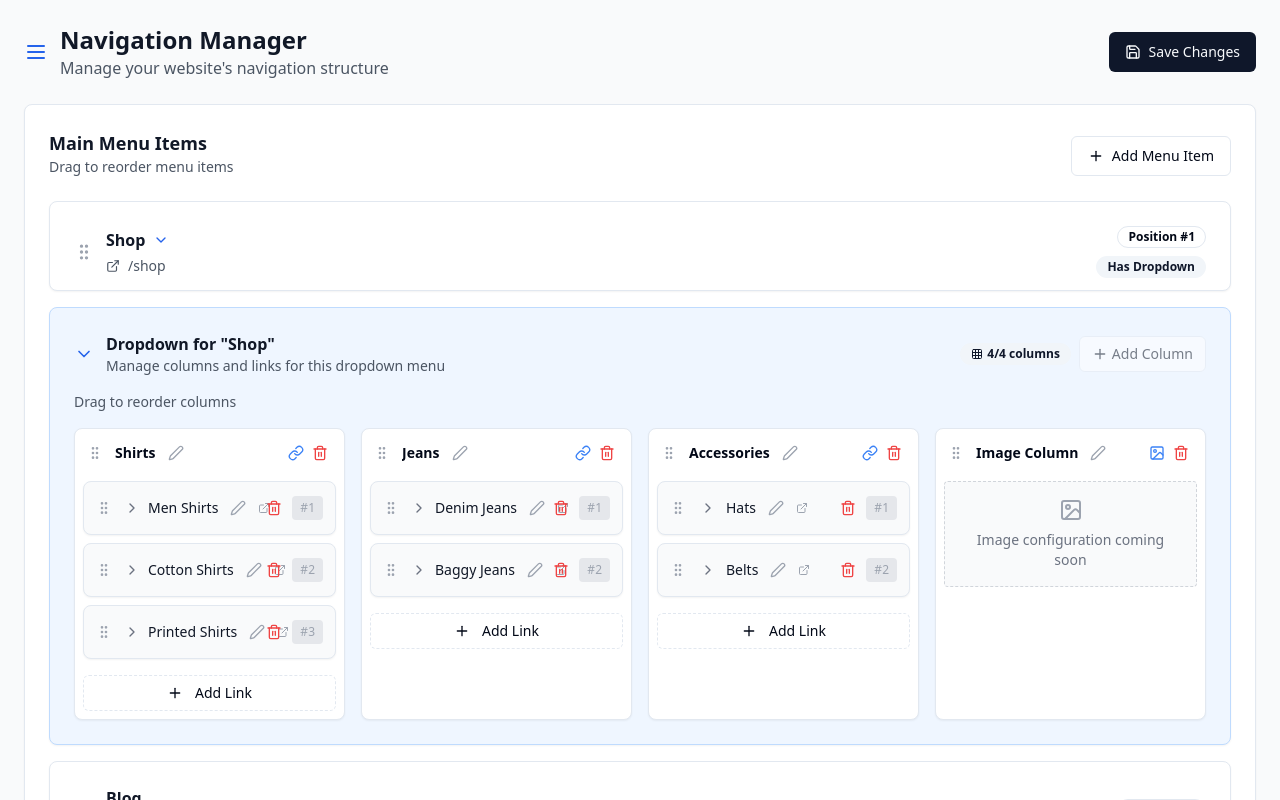
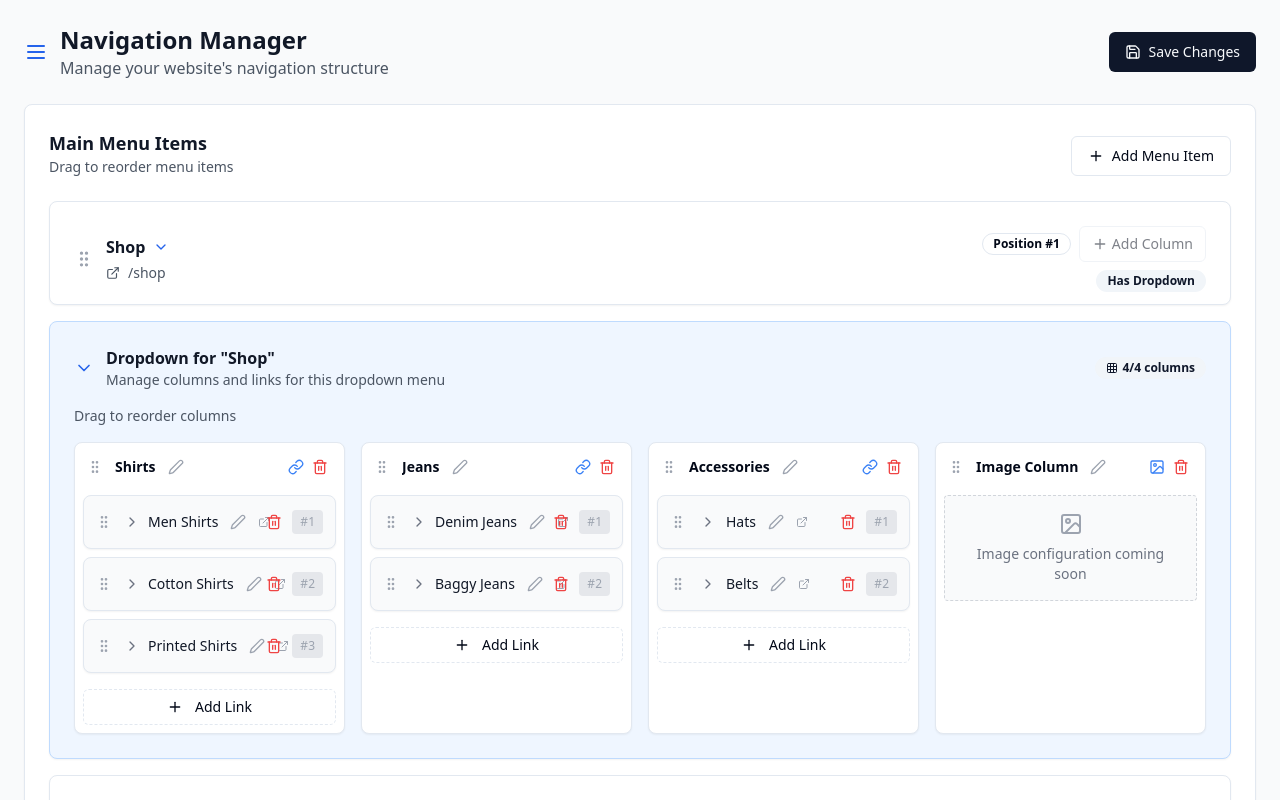
Before and after one commit to tanveerb10/nav-flow-architect, a React (Vite) app: page / in a window 1280 px wide. Shown: the top 800 px of the page. Built offline with nearby package versions, Linux system fonts and the light colour scheme.

Commit message:
Move "Add Column" button to top
Moved the "Add Column" button within `DropdownEditor.tsx` to the top, near the menu title, to improve user experience.

```diff
--- a/src/components/navigation/DropdownEditor.tsx
+++ b/src/components/navigation/DropdownEditor.tsx
@@ -3,19 +3,12 @@ import React, { useState } from 'react';
 import { SortableContext, horizontalListSortingStrategy } from '@dnd-kit/sortable';
 import { Card, CardHeader, CardContent } from '@/components/ui/card';
 import { Badge } from '@/components/ui/badge';
-import { ChevronDown, Grid3X3, Plus, Image, Link } from 'lucide-react';
+import { ChevronDown, Grid3X3 } from 'lucide-react';
 import DropdownColumn from './DropdownColumn';
-import { Button } from '@/components/ui/button';
 import { useToast } from '@/hooks/use-toast';
-import {
-  DropdownMenu,
-  DropdownMenuContent,
-  DropdownMenuItem,
-  DropdownMenuTrigger,
-} from "@/components/ui/dropdown-menu";
 
 // Removed TypeScript interface and props typing
-const DropdownEditor = ({ dropdown, onUpdateLink, onAddColumn, onDeleteLink, onAddLink, onUpdateColumn, onRemoveColumn }) => {
+const DropdownEditor = ({ dropdown, onUpdateLink, onDeleteLink, onAddLink, onUpdateColumn, onRemoveColumn }) => {
   const { toast } = useToast();
 
   // Early return if dropdown is undefined or null
@@ -32,19 +25,6 @@ const DropdownEditor = ({ dropdown, onUpdateLink, onAddColumn, onDeleteLink, onA
   }
 
   const columnIds = dropdown.dropdown?.columns?.map(column => `${dropdown._id}-${column._id}`) || [];
-
-  const handleAddColumn = (type) => {
-    if (dropdown.dropdown?.columns?.length >= 4) {
-      toast({
-        variant: "destructive",
-        title: "Maximum columns exceeded",
-        description: "Maximum of 4 columns allowed per dropdown.",
-      });
-      return;
-    }
-
-    onAddColumn(dropdown._id, type);
-  };
 
   return (
     <Card className="mt-4 bg-blue-50 border-blue-200">
@@ -64,29 +44,6 @@ const DropdownEditor = ({ dropdown, onUpdateLink, onAddColumn, onDeleteLink, onA
               <Grid3X3 size={12} />
               {dropdown.dropdown?.columns?.length || 0}/4 columns
             </Badge>
-            <DropdownMenu>
-              <DropdownMenuTrigger asChild>
-                <Button
-                  variant="outline"
-                  size="sm"
-                  className="flex items-center gap-1"
-                  disabled={dropdown.dropdown?.columns?.length >= 4}
-                >
-                  <Plus size={14} />
-                  Add Column
-                </Button>
-              </DropdownMenuTrigger>
-              <DropdownMenuContent align="end" className="w-56">
-                <DropdownMenuItem onClick={() => handleAddColumn('links')} className="gap-2">
-                  <Link size={16} />
-                  Links Column
-                </DropdownMenuItem>
-                <DropdownMenuItem onClick={() => handleAddColumn('image')} className="gap-2">
-                  <Image size={16} />
-                  Image Column
-                </DropdownMenuItem>
-              </DropdownMenuContent>
-            </DropdownMenu>
           </div>
         </div>
       </CardHeader>
--- a/src/components/navigation/MenuItemCard.tsx
+++ b/src/components/navigation/MenuItemCard.tsx
@@ -4,14 +4,23 @@ import { useSortable } from '@dnd-kit/sortable';
 import { CSS } from '@dnd-kit/utilities';
 import { Card, CardHeader, CardContent } from '@/components/ui/card';
 import { Badge } from '@/components/ui/badge';
+import { Button } from '@/components/ui/button';
 import { MenuItem } from '@/types/navigation';
-import { GripVertical, ExternalLink, ChevronDown } from 'lucide-react';
+import { GripVertical, ExternalLink, ChevronDown, Plus, Link, Image } from 'lucide-react';
+import {
+  DropdownMenu,
+  DropdownMenuContent,
+  DropdownMenuItem,
+  DropdownMenuTrigger,
+} from "@/components/ui/dropdown-menu";
 
 interface MenuItemCardProps {
   item: MenuItem;
+  dropdown?: any;
+  onAddColumn?: (dropdownId: string, type: 'links' | 'image') => void;
 }
 
-const MenuItemCard: React.FC<MenuItemCardProps> = ({ item }) => {
+const MenuItemCard: React.FC<MenuItemCardProps> = ({ item, dropdown, onAddColumn }) => {
   const {
     attributes,
     listeners,
@@ -30,6 +39,12 @@ const MenuItemCard: React.FC<MenuItemCardProps> = ({ item }) => {
   const style = {
     transform: CSS.Transform.toString(transform),
     transition,
+  };
+
+  const handleAddColumn = (type: 'links' | 'image') => {
+    if (dropdown && onAddColumn) {
+      onAddColumn(dropdown._id, type);
+    }
   };
 
   return (
@@ -61,7 +76,34 @@ const MenuItemCard: React.FC<MenuItemCardProps> = ({ item }) => {
               </div>
             </div>
             <div className="flex flex-col items-end gap-2">
-              <Badge variant="outline">Position #{item.position}</Badge>
+              <div className="flex items-center gap-2">
+                <Badge variant="outline">Position #{item.position}</Badge>
+                {item.hasDropdown && dropdown && onAddColumn && (
+                  <DropdownMenu>
+                    <DropdownMenuTrigger asChild>
+                      <Button
+                        variant="outline"
+                        size="sm"
+                        className="flex items-center gap-1"
+                        disabled={dropdown.dropdown?.columns?.length >= 4}
+                      >
+                        <Plus size={14} />
+                        Add Column
+                      </Button>
+                    </DropdownMenuTrigger>
+                    <DropdownMenuContent align="end" className="w-56">
+                      <DropdownMenuItem onClick={() => handleAddColumn('links')} className="gap-2">
+                        <Link size={16} />
+                        Links Column
+                      </DropdownMenuItem>
+                      <DropdownMenuItem onClick={() => handleAddColumn('image')} className="gap-2">
+                        <Image size={16} />
+                        Image Column
+                      </DropdownMenuItem>
+                    </DropdownMenuContent>
+                  </DropdownMenu>
+                )}
+              </div>
               {item.hasDropdown && (
                 <Badge variant="secondary" className="text-xs">
                   Has Dropdown
--- a/src/components/navigation/NavigationManager.tsx
+++ b/src/components/navigation/NavigationManager.tsx
@@ -623,12 +623,15 @@ const NavigationManager: React.FC<NavigationManagerProps> = ({ initialData }) =>
 
                     return (
                       <div key={item._id}>
-                        <MenuItemCard item={item} />
+                        <MenuItemCard
+                          item={item}
+                          dropdown={itemDropdown}
+                          onAddColumn={handleAddColumn}
+                        />
                         {item.hasDropdown && itemDropdown && (
                           <DropdownEditor
                             dropdown={itemDropdown}
                             onUpdateLink={handleUpdateLink}
-                            onAddColumn={handleAddColumn}
                             onDeleteLink={handleDeleteLink}
                             onAddLink={handleAddLink}
                             onUpdateColumn={handleUpdateColumn}
```
